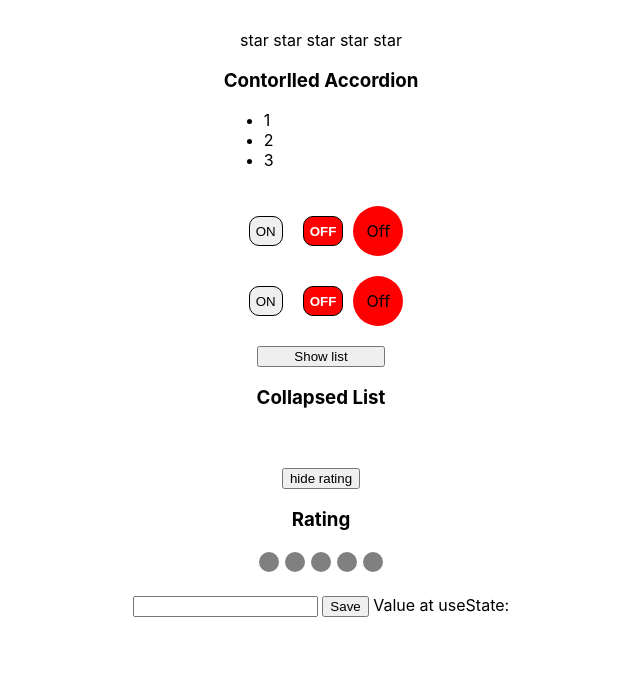
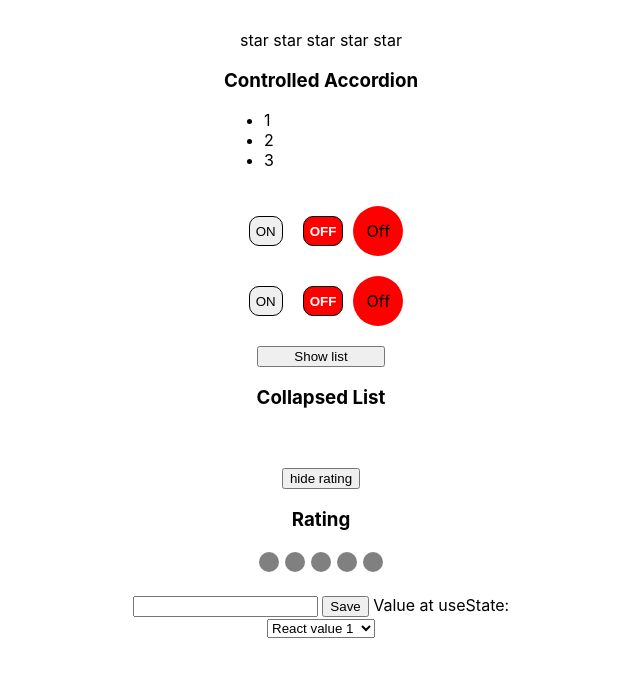
Before and after one commit to RomanChuchval/React_podrobno, a React (Create React App) app: page / in a window 1280 px wide. Shown: the top 676 px of the page, without its empty margins (319-959 px from the left). Built offline with nearby package versions, Linux system fonts and the light colour scheme.

Commit message:
controlled select

```diff
--- a/src/App.tsx
+++ b/src/App.tsx
@@ -7,6 +7,7 @@ import {UncontrollAccordion} from "./components/UncontrollAccordion/UncontrollAc
 import {UncontrollRating} from "./components/UncontrollRating/UncontrollRating";
 import {ActiveType, OnOff} from "./OnOff";
 import {UncontrolledInput} from "./components/UncontrolledInput";
+import {ControlledSelect} from "./components/ControlledSelect";
 
 
 function App() {
@@ -18,12 +19,13 @@ function App() {
     return (
         <div className={'wrapper'}>
             <Rating value={value} setValue={setValue}/>
-            <Accordion heading={'Contorlled Accordion'} collapsed={collapsed} setCollapsed={setCollapsed}/>
+            <Accordion heading={'Controlled Accordion'} collapsed={collapsed} setCollapsed={setCollapsed}/>
             <OnOff active={active} setActive={setActive}/>
             <UncontrolledOnOff/>
             <UncontrollAccordion />
             <UncontrollRating/>
             <UncontrolledInput />
+            <ControlledSelect/>
         </div>
     );
 }
--- /dev/null
+++ b/src/components/ControlledSelect.tsx
@@ -0,0 +1,22 @@
+import React, {ChangeEvent, useState} from 'react';
+
+export const ControlledSelect = () => {
+    const [selected, setSelected] = useState<string | undefined>(undefined)
+
+const onChangeSelectHandler =(e: ChangeEvent<HTMLSelectElement>) => {
+    setSelected(e.currentTarget.value)
+    console.log(e)
+}
+    return (
+        <div>
+            {selected}
+            <select value={selected} onChange={onChangeSelectHandler}>
+                <option value={'1'}>React value 1</option>
+                <option value={'2'}>Redux value 2</option>
+                <option value={'3'}>JS value 3</option>
+                <option value={'4'}>JS value 4</option>
+                <option value={'5'}>JS value 5</option>
+            </select>
+        </div>
+    );
+};
```
